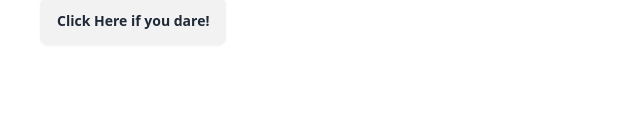
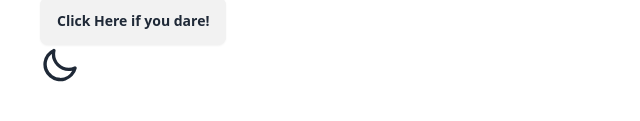
Before and after one commit to mahidulkabir/Intro-to-daisy-ui-1.0, a plain HTML site: page index.html in a window 1280 px wide. Shown: the part 323-444 px from the top of the page, 0-640 px from the left. Drawn offline with nearby package versions, Linux system fonts and the light colour scheme.

Commit message:
added more fun stuff

```diff
--- a/index.html
+++ b/index.html
@@ -47,6 +47,33 @@
   </div>
 </dialog>
         </section>
+
+
+        <!-- this is night mode and light mode swap section  -->
+         <section>
+            <label class="swap swap-rotate">
+                <!-- this hidden checkbox controls the state -->
+                <input type="checkbox" />
+
+                <!-- sun icon -->
+                <svg
+                  class="swap-on h-10 w-10 fill-current"
+                  xmlns="http://www.w3.org/2000/svg"
+                  viewBox="0 0 24 24">
+                  <path
+                    d="M5.64,17l-.71.71a1,1,0,0,0,0,1.41,1,1,0,0,0,1.41,0l.71-.71A1,1,0,0,0,5.64,17ZM5,12a1,1,0,0,0-1-1H3a1,1,0,0,0,0,2H4A1,1,0,0,0,5,12Zm7-7a1,1,0,0,0,1-1V3a1,1,0,0,0-2,0V4A1,1,0,0,0,12,5ZM5.64,7.05a1,1,0,0,0,.7.29,1,1,0,0,0,.71-.29,1,1,0,0,0,0-1.41l-.71-.71A1,1,0,0,0,4.93,6.34Zm12,.29a1,1,0,0,0,.7-.29l.71-.71a1,1,0,1,0-1.41-1.41L17,5.64a1,1,0,0,0,0,1.41A1,1,0,0,0,17.66,7.34ZM21,11H20a1,1,0,0,0,0,2h1a1,1,0,0,0,0-2Zm-9,8a1,1,0,0,0-1,1v1a1,1,0,0,0,2,0V20A1,1,0,0,0,12,19ZM18.36,17A1,1,0,0,0,17,18.36l.71.71a1,1,0,0,0,1.41,0,1,1,0,0,0,0-1.41ZM12,6.5A5.5,5.5,0,1,0,17.5,12,5.51,5.51,0,0,0,12,6.5Zm0,9A3.5,3.5,0,1,1,15.5,12,3.5,3.5,0,0,1,12,15.5Z" />
+                </svg>
+
+                <!-- moon icon -->
+                <svg
+                  class="swap-off h-10 w-10 fill-current"
+                  xmlns="http://www.w3.org/2000/svg"
+                  viewBox="0 0 24 24">
+                  <path
+                    d="M21.64,13a1,1,0,0,0-1.05-.14,8.05,8.05,0,0,1-3.37.73A8.15,8.15,0,0,1,9.08,5.49a8.59,8.59,0,0,1,.25-2A1,1,0,0,0,8,2.36,10.14,10.14,0,1,0,22,14.05,1,1,0,0,0,21.64,13Zm-9.5,6.69A8.14,8.14,0,0,1,7.08,5.22v.27A10.15,10.15,0,0,0,17.22,15.63a9.79,9.79,0,0,0,2.1-.22A8.11,8.11,0,0,1,12.14,19.73Z" />
+                </svg>
+              </label>
+         </section>
     </main>
     <footer> </footer>
 </body>
```
